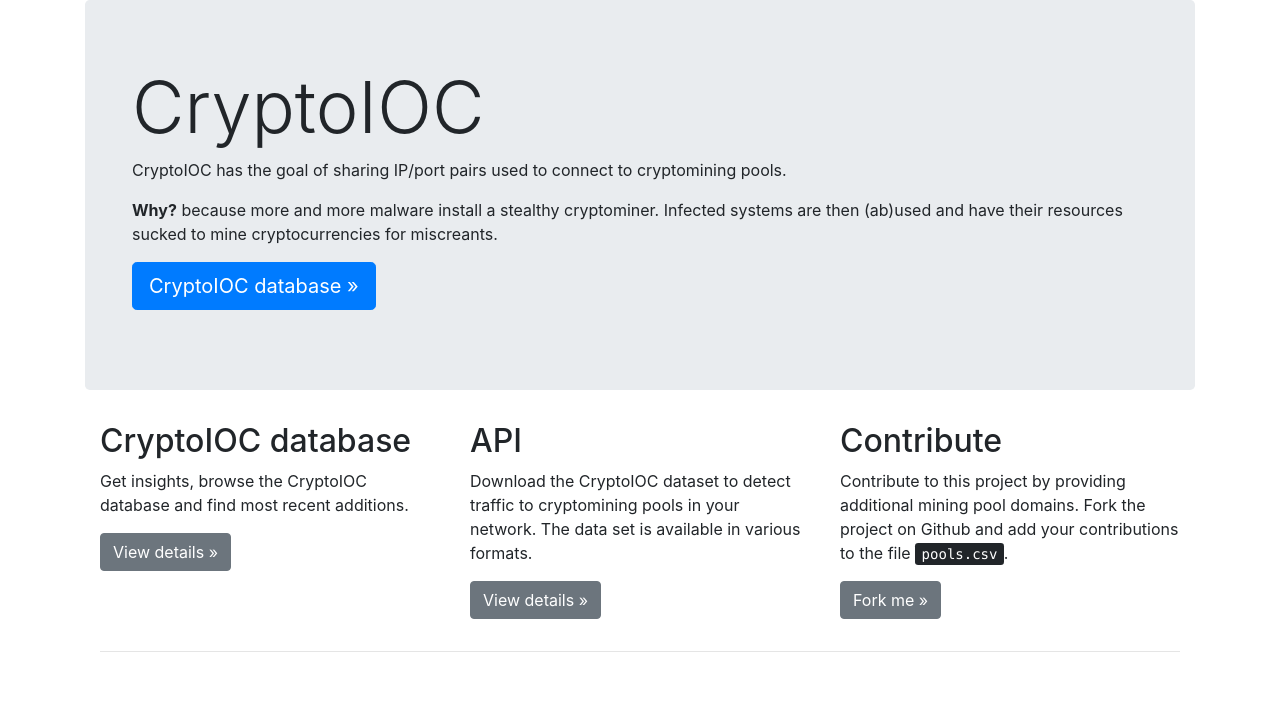
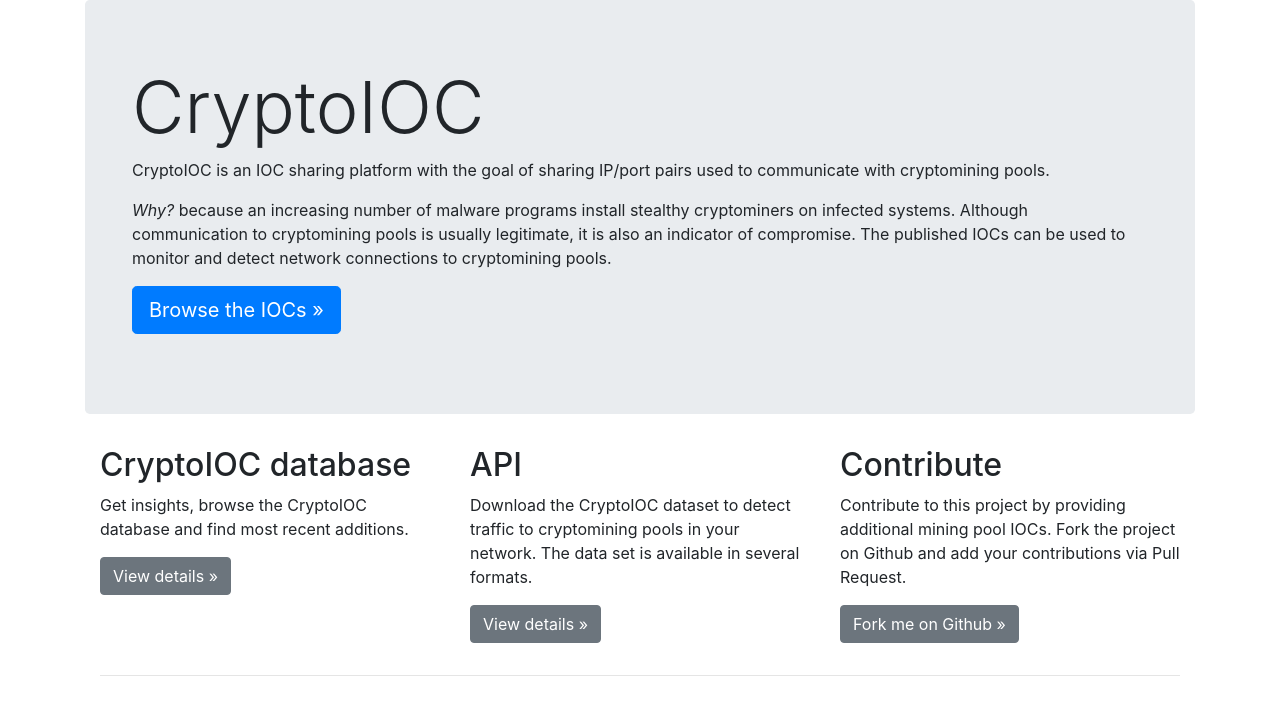
Before and after one commit to antoinet/cryptoioc, a Flask app: page / in a window 1280 px wide. Shown: the part 56-771 px from the top of the page. Run offline with Flask 2, Linux system fonts and the light colour scheme; some libraries are stand-ins or nearby versions.

Commit message:
Text edits

```diff
--- a/app/templates/index.html
+++ b/app/templates/index.html
@@ -7,10 +7,12 @@
     <div class="jumbotron">
         <div class="container">
             <h1 class="display-3">CryptoIOC</h1>
-            <p>CryptoIOC has the goal of sharing IP/port pairs used to connect to cryptomining pools.</p>
-            <p><b>Why?</b> because more and more malware install a stealthy cryptominer. Infected systems are then (ab)used
-            and have their resources sucked to mine cryptocurrencies for miscreants.</p>
-            <p><a class="btn btn-primary btn-lg" href="{{ url_for('browse') }}" role="button">CryptoIOC database &raquo;</a></p>
+            <p>CryptoIOC is an IOC sharing platform with the goal of sharing IP/port pairs used to communicate with cryptomining pools.</p>
+
+            <p><i>Why?</i> because an increasing number of malware programs install stealthy cryptominers on infected systems. Although
+            communication to cryptomining pools is usually legitimate, it is also an indicator of compromise. The published IOCs can
+            be used to monitor and detect network connections to cryptomining pools.</p>
+            <p><a class="btn btn-primary btn-lg" href="{{ url_for('browse') }}" role="button">Browse the IOCs &raquo;</a></p>
         </div>
     </div>
 
@@ -26,14 +28,14 @@
             <div class="col-md-4">
                 <h2>API</h2>
                 <p>Download the CryptoIOC dataset to detect traffic to cryptomining pools in your network.
-                    The data set is available in various formats.</p>
+                    The data set is available in several formats.</p>
                 <p><a class="btn btn-secondary" href="{{ url_for('api') }}" role="button">View details &raquo;</a></p>
             </div>
             <div class="col-md-4">
                 <h2>Contribute</h2>
-                <p>Contribute to this project by providing additional mining pool domains. Fork the project on Github
-                and add your contributions to the file <kbd>pools.csv</kbd>.</p>
-                <p><a class="btn btn-secondary" href="https://github.com/antoinet/cryptoioc" role="button">Fork me &raquo;</a></p>
+                <p>Contribute to this project by providing additional mining pool IOCs. Fork the project on Github
+                and add your contributions via Pull Request.</p>
+                <p><a class="btn btn-secondary" href="https://github.com/antoinet/cryptoioc" target="_blank" role="button">Fork me on Github &raquo;</a></p>
             </div>
         </div>
         <hr>
```
Also changed, not shown: README.md.
